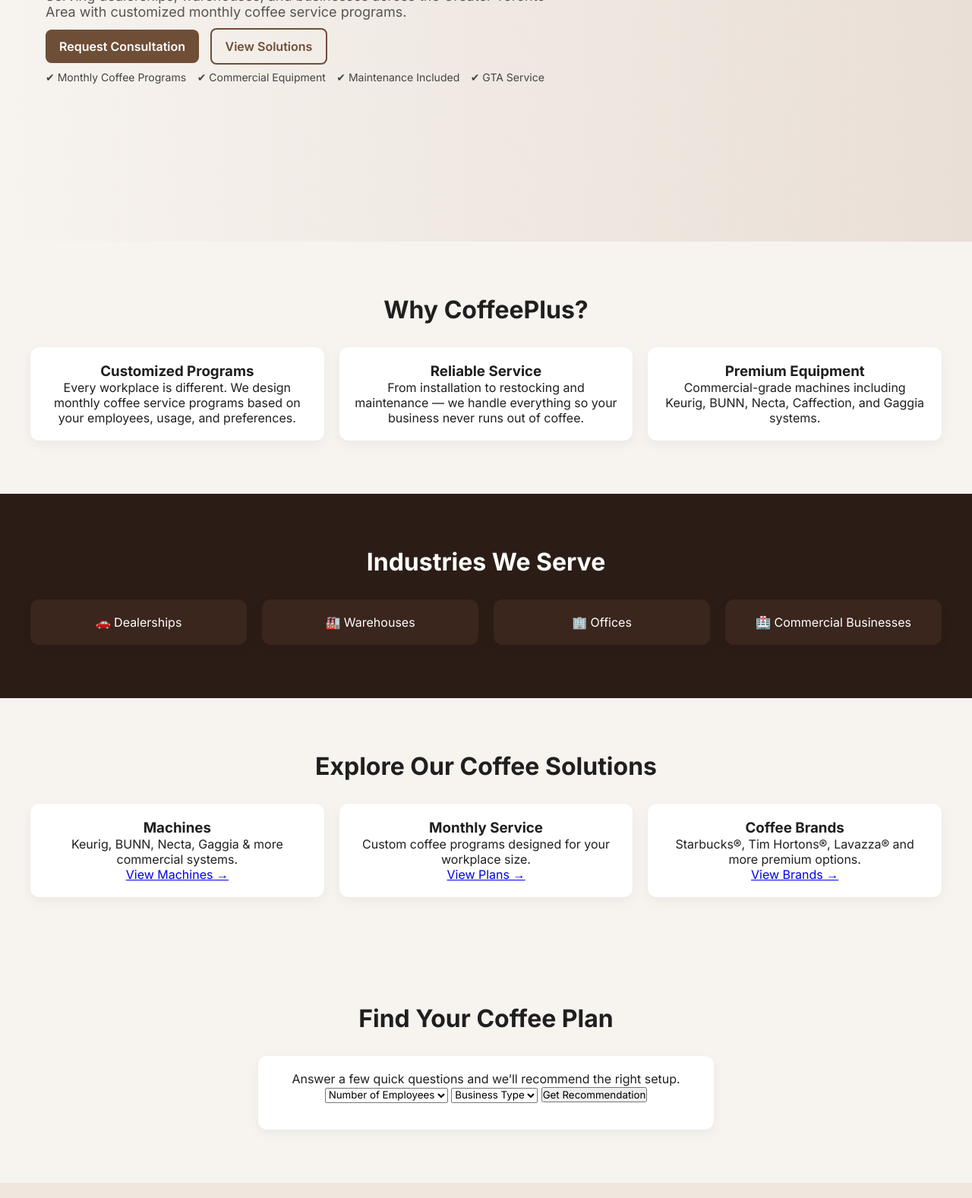
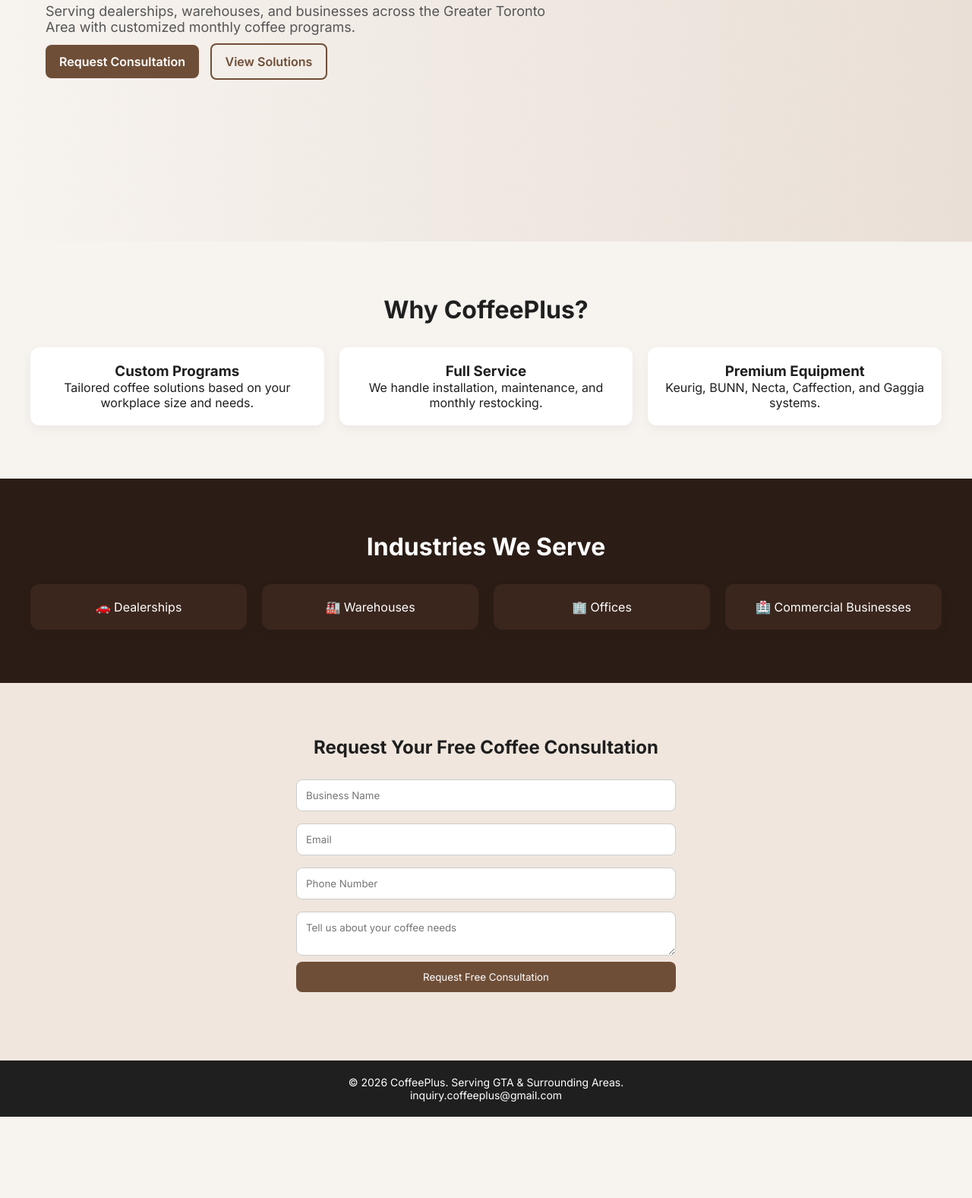
Before and after one commit to inquirycoffeeplus-code/CoffeePlus, a plain HTML site: page index.html in a window 1280 px wide. Shown: the part 438-2015 px from the top of the page at 76% size. After the commit the page ends 1908 px from the top, so only its background shows below. Drawn offline with nearby package versions, Linux system fonts and the light colour scheme.

Commit message:
Add files via upload

```diff
--- a/index.html
+++ b/index.html
@@ -1,22 +1,19 @@
 <!DOCTYPE html>
 <html lang="en">
 <head>
-<meta name="description" content="CoffeePlus provides premium office coffee solutions across the GTA for dealerships, warehouses, and businesses. Monthly coffee service, machines, and maintenance included.">
-
-<meta name="keywords" content="office coffee service GTA, coffee vending machines Toronto, workplace coffee solutions, coffee service Brampton, coffee machines business Ontario">
   <meta charset="UTF-8" />
   <meta name="viewport" content="width=device-width, initial-scale=1.0"/>
   <title>CoffeePlus | Workplace Coffee Solutions GTA</title>
 
   <link rel="stylesheet" href="assets/css/style.css">
   <link href="https://fonts.googleapis.com/css2?family=Inter:wght@300;400;600;700&display=swap" rel="stylesheet">
+
+  <meta name="description" content="CoffeePlus provides workplace coffee solutions across the GTA for dealerships, warehouses, and businesses.">
 </head>
 
 <body>
 
-<!-- NAVBAR -->
 <header class="navbar">
-
   <div class="logo">
     <img src="assets/images/logo.svg" alt="CoffeePlus Logo">
     <span>CoffeePlus</span>
@@ -27,22 +24,20 @@
     <a href="services.html">Services</a>
     <a href="machines.html">Machines</a>
     <a href="brands.html">Brands</a>
-    <a href="index.html#contact">Contact</a>
+    <a href="#contact">Contact</a>
   </nav>
 
-  <a class="cta-button" href="index.html#contact">Request Consultation</a>
-
+  <a class="cta-button" href="#contact">Request Consultation</a>
 </header>
 
 <!-- HERO -->
 <section class="hero">
-
   <div class="hero-content">
 
     <h1>Premium Workplace Coffee Solutions</h1>
 
     <p>
-      Serving dealerships, warehouses, and businesses across the Greater Toronto Area with customized monthly coffee service programs.
+      Serving dealerships, warehouses, and businesses across the Greater Toronto Area with customized monthly coffee programs.
     </p>
 
     <div class="hero-buttons">
@@ -50,163 +45,72 @@
       <a href="services.html" class="btn secondary">View Solutions</a>
     </div>
 
-    <div class="hero-tags">
-      <span>✔ Monthly Coffee Programs</span>
-      <span>✔ Commercial Equipment</span>
-      <span>✔ Maintenance Included</span>
-      <span>✔ GTA Service</span>
   </div>
-
-  </div>
-
 </section>
 
-<!-- WHY COFFEEPLUS -->
-<section class="section" id="solutions">
-
+<!-- WHY -->
+<section class="section">
   <h2>Why CoffeePlus?</h2>
 
   <div class="grid">
-
     <div class="card">
-      <h3>Customized Programs</h3>
-      <p>
-        Every workplace is different. We design monthly coffee service programs based on your employees, usage, and preferences.
-      </p>
+      <h3>Custom Programs</h3>
+      <p>Tailored coffee solutions based on your workplace size and needs.</p>
     </div>
 
     <div class="card">
-      <h3>Reliable Service</h3>
-      <p>
-        From installation to restocking and maintenance — we handle everything so your business never runs out of coffee.
-      </p>
+      <h3>Full Service</h3>
+      <p>We handle installation, maintenance, and monthly restocking.</p>
     </div>
 
     <div class="card">
       <h3>Premium Equipment</h3>
-      <p>
-        Commercial-grade machines including Keurig, BUNN, Necta, Caffection, and Gaggia systems.
-      </p>
+      <p>Keurig, BUNN, Necta, Caffection, and Gaggia systems.</p>
     </div>
-
   </div>
-
 </section>
 
 <!-- INDUSTRIES -->
 <section class="section dark">
-
   <h2>Industries We Serve</h2>
 
   <div class="grid">
-
     <div class="card">🚗 Dealerships</div>
     <div class="card">🏭 Warehouses</div>
     <div class="card">🏢 Offices</div>
     <div class="card">🏥 Commercial Businesses</div>
-
   </div>
-
 </section>
 
-<!-- SOLUTIONS TEASER -->
-<section class="section">
-
-  <h2>Explore Our Coffee Solutions</h2>
-
-  <div class="grid">
-
-    <div class="card">
-      <h3>Machines</h3>
-      <p>Keurig, BUNN, Necta, Gaggia & more commercial systems.</p>
-      <a href="machines.html">View Machines →</a>
-    </div>
-
-    <div class="card">
-      <h3>Monthly Service</h3>
-      <p>Custom coffee programs designed for your workplace size.</p>
-      <a href="services.html">View Plans →</a>
-    </div>
-
-    <div class="card">
-      <h3>Coffee Brands</h3>
-      <p>Starbucks®, Tim Hortons®, Lavazza® and more premium options.</p>
-      <a href="brands.html">View Brands →</a>
-    </div>
-
-  </div>
-
-</section>
-
-<section class="section">
-
-  <h2>Find Your Coffee Plan</h2>
-
-  <div class="card" style="max-width:600px;margin:auto;">
-
-    <p>Answer a few quick questions and we’ll recommend the right setup.</p>
-
-    <select id="employees">
-      <option value="">Number of Employees</option>
-      <option>1–25</option>
-      <option>25–75</option>
-      <option>75–150</option>
-      <option>150+</option>
-    </select>
-
-    <select id="type">
-      <option value="">Business Type</option>
-      <option>Dealership</option>
-      <option>Warehouse</option>
-      <option>Office</option>
-    </select>
-
-    <button onclick="recommendPlan()">Get Recommendation</button>
-
-    <p id="result" style="margin-top:15px;font-weight:bold;"></p>
-
-  </div>
-
-</section>
-
-<!-- CTA / CONTACT -->
+<!-- CONTACT -->
 <section id="contact" class="cta">
-
-  <h2>Ready to Upgrade Your Workplace Coffee?</h2>
-
-  <p>Get a free consultation and customized monthly coffee program.</p>
+  <h2>Request Your Free Coffee Consultation</h2>
 
   <form id="coffeeForm">
 
     <input type="text" name="business_name" placeholder="Business Name" required>
-
     <input type="email" name="email" placeholder="Email" required>
-
     <input type="text" name="phone" placeholder="Phone Number">
-
     <textarea name="message" placeholder="Tell us about your coffee needs"></textarea>
 
     <button type="submit">Request Free Consultation</button>
 
   </form>
-
 </section>
 
-<!-- FOOTER -->
 <footer>
-
   <p>© 2026 CoffeePlus. Serving GTA & Surrounding Areas.</p>
   <p>inquiry.coffeeplus@gmail.com</p>
-
 </footer>
 
+<!-- EMAILJS -->
+<script src="https://cdn.jsdelivr.net/npm/emailjs-com@3/dist/email.min.js"></script>
+
+<script>
+  emailjs.init("ZM5N3iw1h274gLur0");
+</script>
+
 <script src="assets/js/app.js"></script>
-<script src="https://cdn.emailjs.com/dist/email.min.js"></script>
-<script>
-  (function(){
-    emailjs.init("ZM5N3iw1h274gLur0");
-  })();
-</script>
 
 </body>
 </html>
```
Also changed, not shown: thankyou.html (added, +82 -0 lines). Lines whose indentation alone changed are shown as unchanged.
